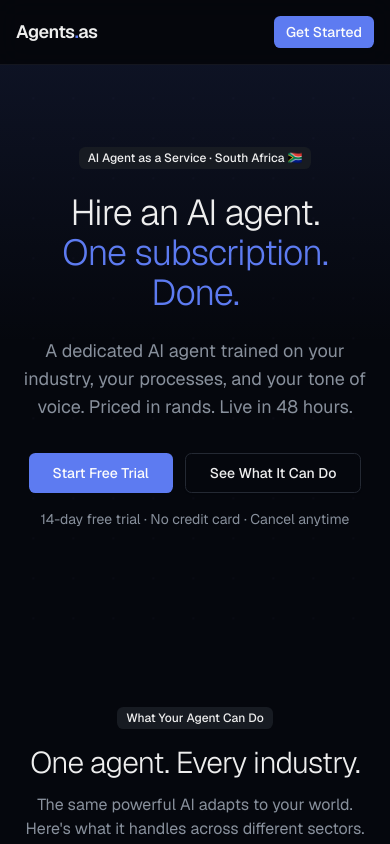
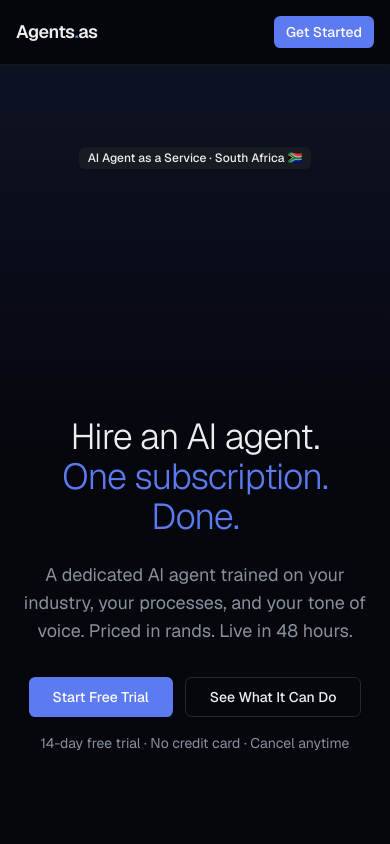
Before and after one commit to moonshotdynamics/agents-as-a-service, a Next.js app: page / in a window 390 px wide. Shown: the top 844 px of the page. Built offline with nearby package versions, Linux system fonts and the light colour scheme.

Commit message:
Center dotlottie player on mobile

```diff
--- a/src/app/page.tsx
+++ b/src/app/page.tsx
@@ -134,7 +134,7 @@
           >
             <Badge variant="secondary" className="mb-6">AI Agent as a Service · South Africa 🇿🇦</Badge>
             {/* @ts-expect-error web component */}
-            <dotlottie-player src="/hero.lottie" autoplay loop style={{ width: 200, height: 200 }} />
+            <dotlottie-player src="/hero.lottie" autoplay loop className="mx-auto block mb-6" style={{ width: 200, height: 200 }} />
             <h1 className="text-4xl font-light tracking-tight sm:text-5xl lg:text-6xl">
               Hire an AI agent.<br />
               <span className="text-primary">One subscription. Done.</span>
```
